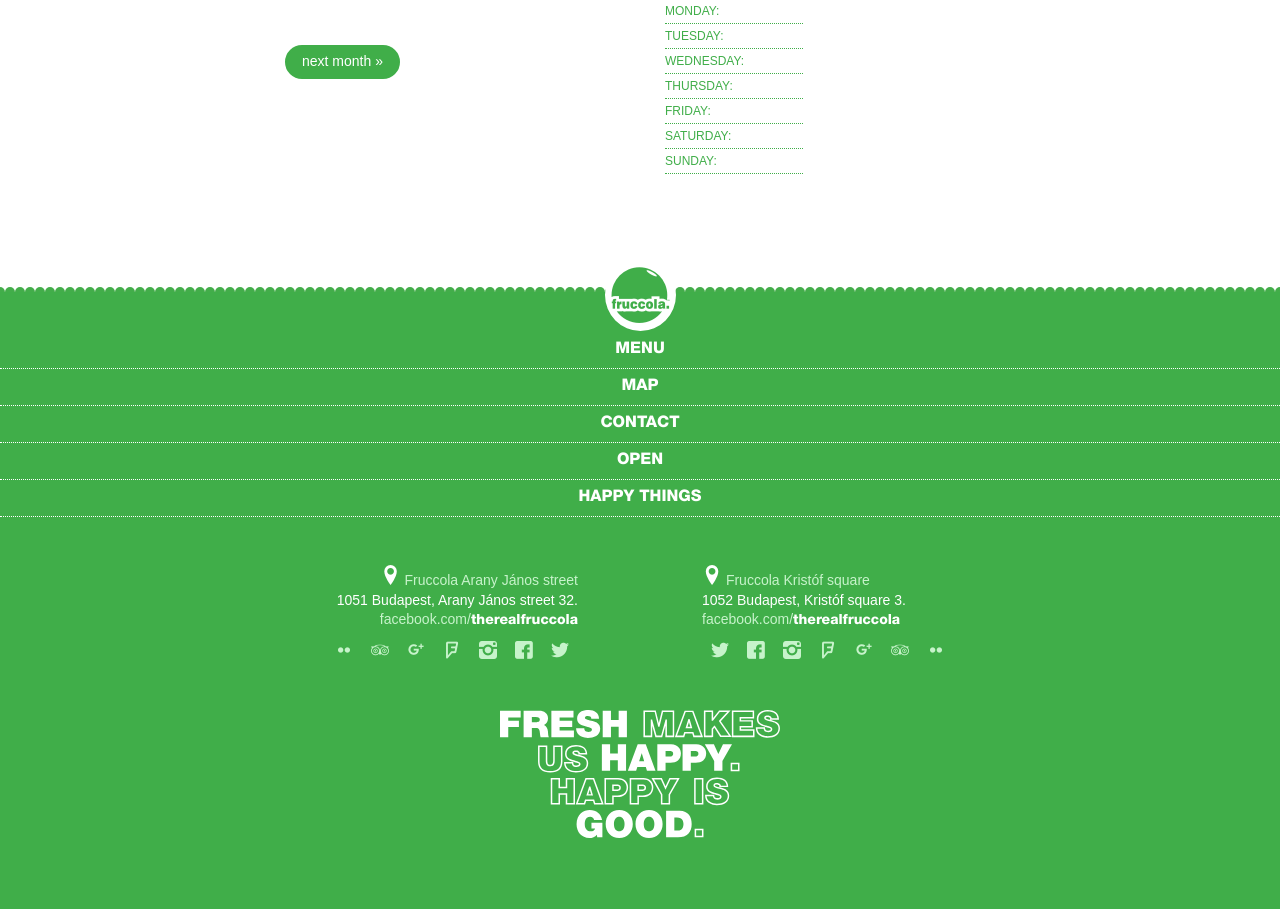
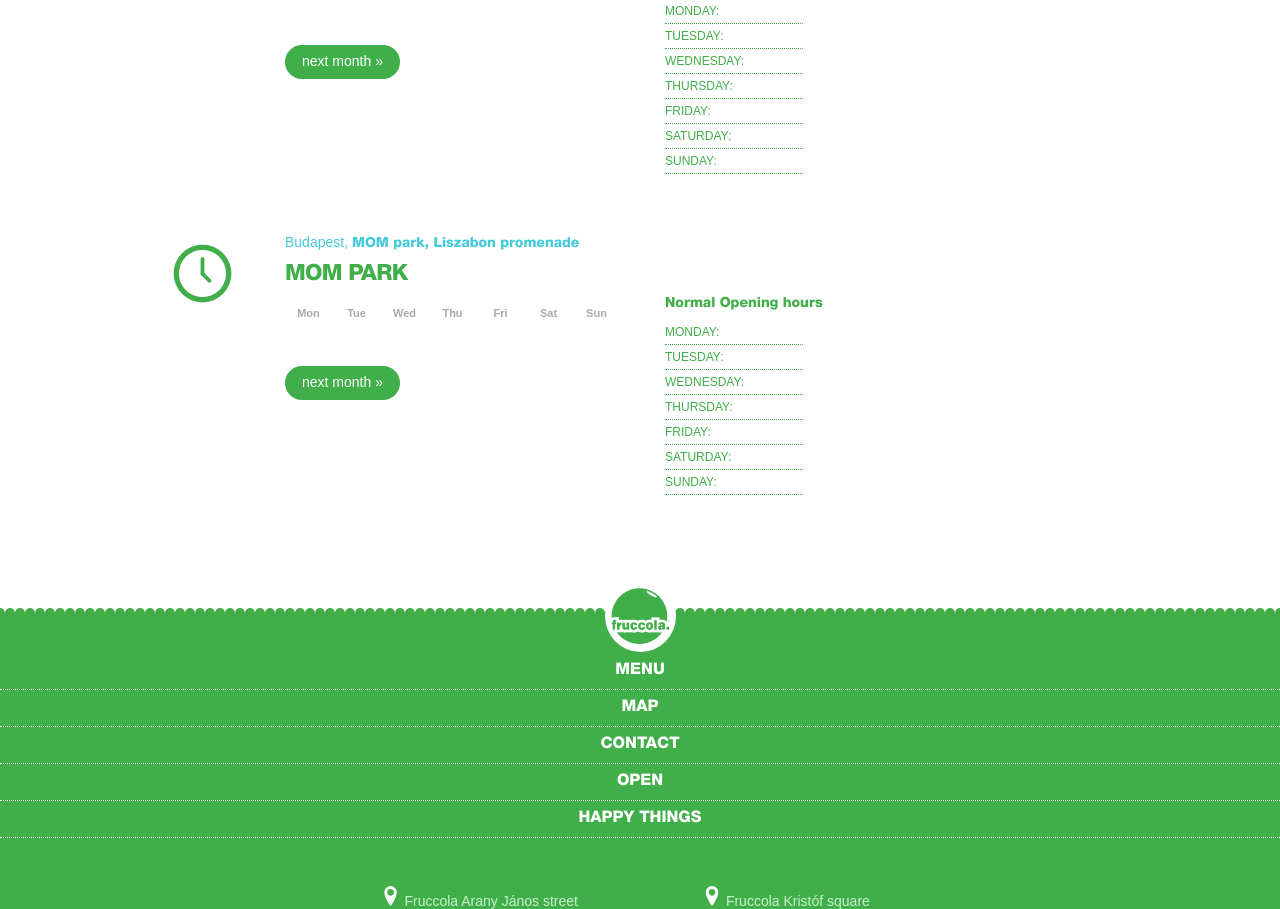
Before and after one commit to beliczki/fruccola, a PHP site: page /open in a window 1280 px wide. Shown: the part 633-1542 px from the top of the page. Run offline with PHP 8.4, Linux system fonts and the light colour scheme; data that the repository does not hold is empty; some libraries are stand-ins or nearby versions.

Commit message:
nyitvatartas, open, mom

```diff
--- a/inc/open.php
+++ b/inc/open.php
@@ -3,7 +3,7 @@
   <ul>
 
     <li class="hours kristof clearfix">
-      <p><a href="fruccola-kristof-square.html">Budapest, <strong>Kristóf square 3.</strong></a></p>
+      <p><a href="https://goo.gl/maps/jecFsgn3was">Budapest, <strong>Kristóf square 3.</strong></a></p>
       <h2>Kristóf square</h2>
       <h2 class="dayinfo"><span class="date">Today:</span> <span class="tag"></span> <span class="time"></span></h2>
 
@@ -31,7 +31,7 @@
     </li>
 
     <li class="hours arany clearfix">
-      <p><a href="fruccola-arany-janos-street.html">Budapest, <strong>Arany János street 32.</strong></a></p>
+      <p><a href="https://goo.gl/maps/8H4t76ZAyJB2">Budapest, <strong>Arany János street 32.</strong></a></p>
       <h2>Arany János street</h2>
       <h2 class="dayinfo"><span class="date">Today:</span> <span class="tag"></span> <span class="time"></span></h2>
 
@@ -57,6 +57,35 @@
         </table>
       </div>
     </li>
+
+    <li class="hours mom clearfix">
+      <p><a href="https://goo.gl/maps/CqNa8dKYjkx">Budapest, <strong>MOM park, Liszabon promenade</strong></a></p>
+      <h2>MOM park</h2>
+      <h2 class="dayinfo"><span class="date">Today:</span> <span class="tag"></span> <span class="time"></span></h2>
+
+      <div class="calendar">
+          <h3></h3>
+          <div class="weekHeader clearfix">
+              <div class="day">Mon</div>
+              <div class="day">Tue</div>
+              <div class="day">Wed</div>
+              <div class="day">Thu</div>
+              <div class="day">Fri</div>
+              <div class="day">Sat</div>
+              <div class="day">Sun</div>
+          </div>
+          <div class="week clearfix">
+          </div>
+          <a class="button changeMonth next"></a>
+      </div>
+      <div class="table">
+        <h3>Normal Opening hours</h3>
+        <table>
+
+        </table>
+      </div>
+    </li>
+
   </ul>
 
 </article>
```
Also changed, not shown: inc/nyitvatartas.php (+31 -2 lines).
